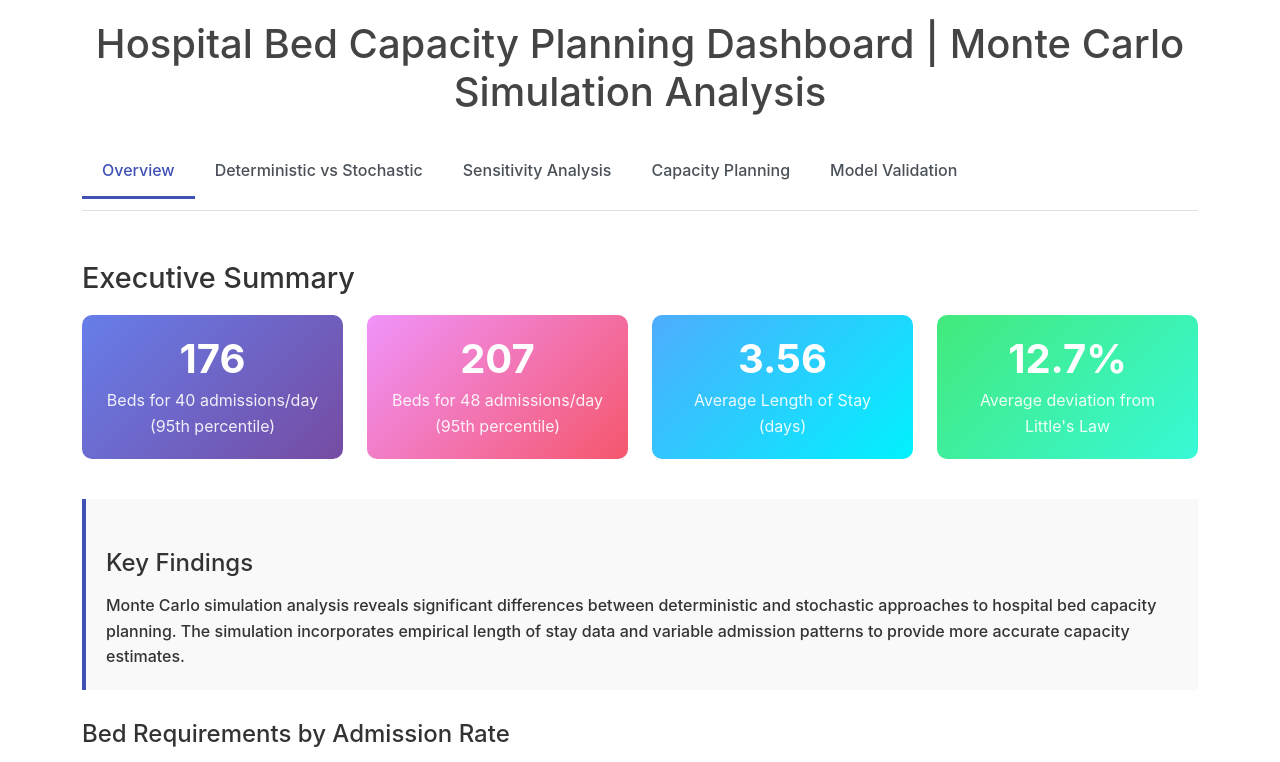
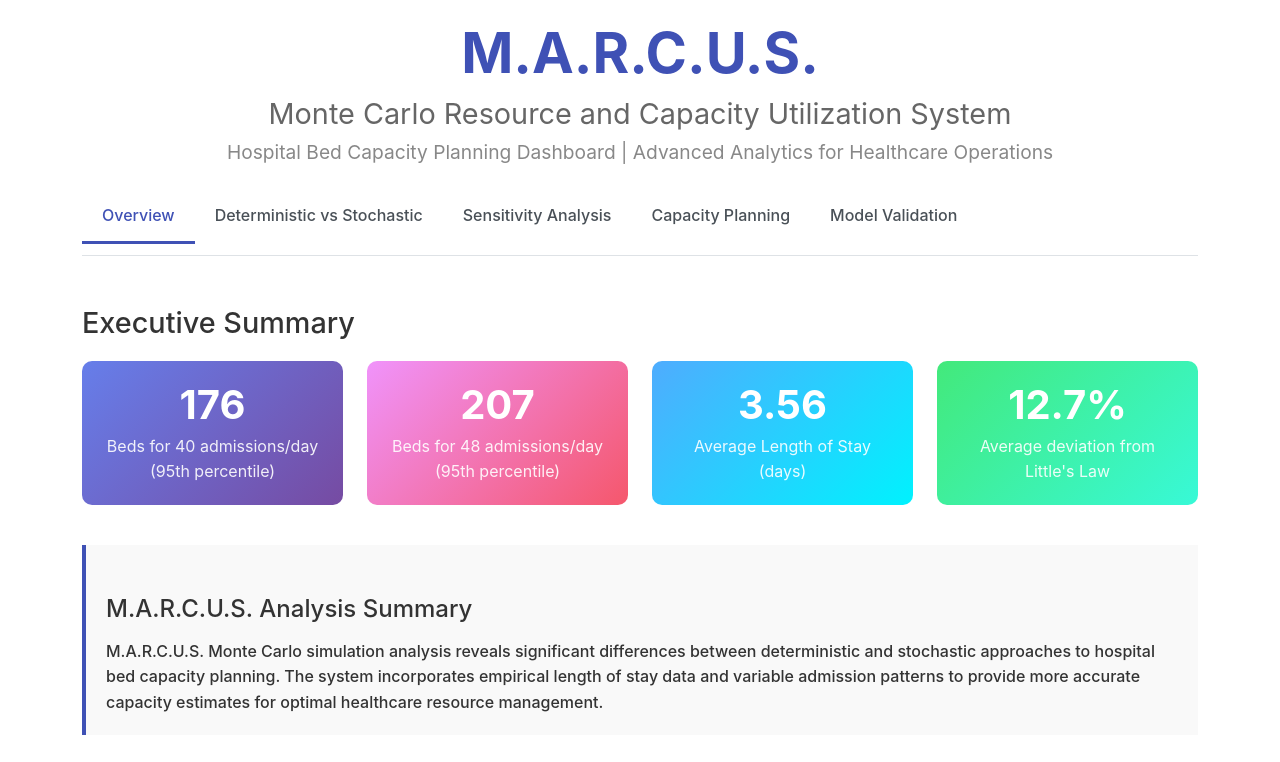
Before and after one commit to dcicantab5/marcus, a plain HTML site: page index.html in a window 1280 px wide. Shown: the top 762 px of the page. Drawn offline with nearby package versions, Linux system fonts and the light colour scheme.

Commit message:
analytics Update index.html

```diff
--- a/index.html
+++ b/index.html
@@ -14,7 +14,7 @@
 
   <meta charset="UTF-8">
   <meta name="viewport" content="width=device-width, initial-scale=1.0">
-  <title>Hospital Bed Capacity Planning Dashboard | Monte Carlo Simulation Analysis</title>
+  <title>M.A.R.C.U.S. | Monte Carlo Resource and Capacity Utilization System</title>
   <link href="https://cdnjs.cloudflare.com/ajax/libs/bootstrap/5.3.0/css/bootstrap.min.css" rel="stylesheet">
   <script src="https://cdnjs.cloudflare.com/ajax/libs/Chart.js/3.9.1/chart.min.js"></script>
   <style>
@@ -234,7 +234,17 @@
   </div>
 
   <div class="container">
-    <h1>Hospital Bed Capacity Planning Dashboard | Monte Carlo Simulation Analysis</h1>
+    <div class="text-center mb-4">
+      <h1 style="font-size: 3.5rem; font-weight: bold; color: #3f51b5; margin-bottom: 10px;">
+        M.A.R.C.U.S.
+      </h1>
+      <h2 style="font-size: 1.8rem; font-weight: 400; color: #666; margin-bottom: 5px;">
+        Monte Carlo Resource and Capacity Utilization System
+      </h2>
+      <p style="font-size: 1.2rem; color: #888; margin-bottom: 0;">
+        Hospital Bed Capacity Planning Dashboard | Advanced Analytics for Healthcare Operations
+      </p>
+    </div>
 
     <ul class="nav nav-tabs" id="analysisTab" role="tablist">
       <li class="nav-item" role="presentation">
@@ -264,8 +274,8 @@
         </div>
 
         <div class="interpretation-panel">
-          <h3 class="subsection-title">Key Findings</h3>
-          <p id="executiveSummary">Monte Carlo simulation analysis reveals significant differences between deterministic and stochastic approaches to hospital bed capacity planning. The simulation incorporates empirical length of stay data and variable admission patterns to provide more accurate capacity estimates.</p>
+          <h3 class="subsection-title">M.A.R.C.U.S. Analysis Summary</h3>
+          <p id="executiveSummary">M.A.R.C.U.S. Monte Carlo simulation analysis reveals significant differences between deterministic and stochastic approaches to hospital bed capacity planning. The system incorporates empirical length of stay data and variable admission patterns to provide more accurate capacity estimates for optimal healthcare resource management.</p>
         </div>
 
         <h3 class="subsection-title">Bed Requirements by Admission Rate</h3>
@@ -446,12 +456,12 @@
         </div>
 
         <div class="interpretation-panel">
-          <h3 class="subsection-title">Model Validation Summary</h3>
-          <p>The Monte Carlo simulation demonstrates excellent validation characteristics:</p>
+          <h3 class="subsection-title">M.A.R.C.U.S. Model Validation Summary</h3>
+          <p>The M.A.R.C.U.S. Monte Carlo simulation demonstrates excellent validation characteristics:</p>
           <ul>
             <li><strong>Consistent Relationship to Theory:</strong> The simulation results show a consistent 12-13% elevation above Little's Law predictions, reflecting the additional capacity needed to handle variability.</li>
             <li><strong>Linear Scaling:</strong> Both 95th and 99th percentile requirements scale linearly with admission rates (correlation > 0.999), confirming model reliability across different scenarios.</li>
-            <li><strong>Empirical Distribution Preservation:</strong> The model successfully preserves the characteristics of the original length of stay distribution through direct sampling.</li>
+            <li><strong>Empirical Distribution Preservation:</strong> M.A.R.C.U.S. successfully preserves the characteristics of the original length of stay distribution through direct sampling.</li>
           </ul>
         </div>
 
@@ -469,19 +479,19 @@
 
         <h3 class="subsection-title">Conclusions and Recommendations</h3>
         <div class="alert alert-info">
-          <p><strong>Strategic Planning Implications:</strong></p>
+          <p><strong>M.A.R.C.U.S. Strategic Planning Implications:</strong></p>
           <ul>
             <li>Deterministic methods consistently underestimate bed requirements by 15-30 beds for high-volume scenarios</li>
             <li>Planning for 95th percentile demand provides appropriate service levels while maintaining reasonable occupancy rates</li>
             <li>Length of stay reduction initiatives have significant impact on capacity requirements</li>
-            <li>The Monte Carlo approach provides more reliable estimates for complex operational environments</li>
+            <li>The M.A.R.C.U.S. Monte Carlo approach provides more reliable estimates for complex operational environments</li>
           </ul>
         </div>
       </div>
     </div>
 
     <footer>
-      <p>Hospital Bed Capacity Planning Dashboard | Monte Carlo Simulation Analysis | Healthcare Analytics</p>
+      <p>M.A.R.C.U.S. | Monte Carlo Resource and Capacity Utilization System | Advanced Healthcare Analytics</p>
     </footer>
   </div>
 
```
